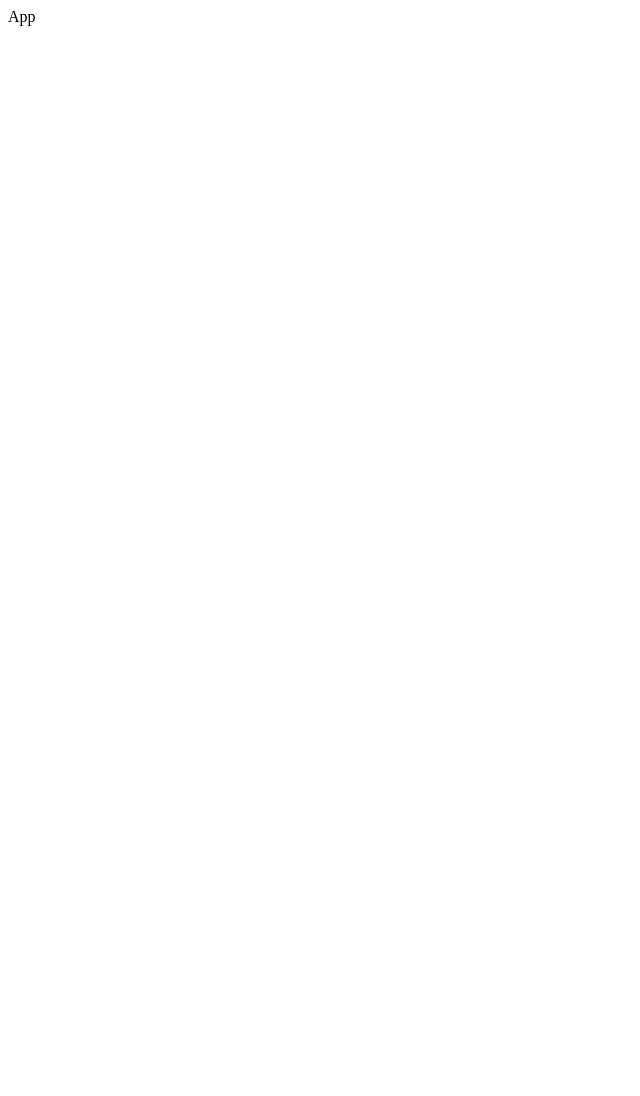
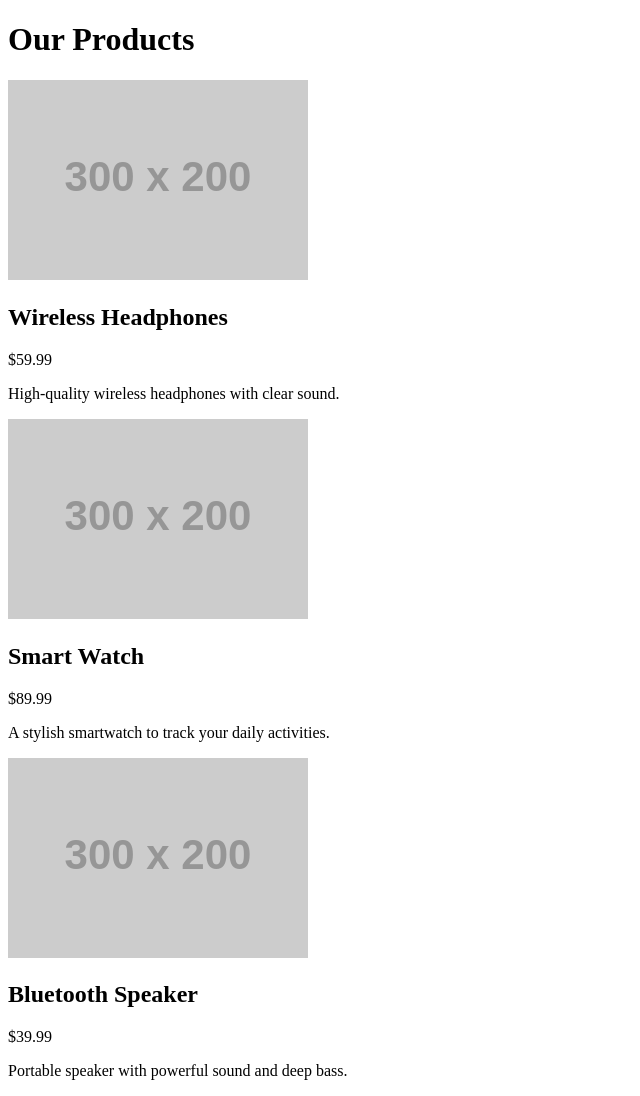
Before and after one commit to majd-hourani/product-gallery, a React (Vite) app: page / in a window 1280 px wide. Shown: the whole page, without its empty margins (0-640 px from the left). Before the commit the page ends 800 px from the top, so only its background shows below. Built offline with nearby package versions, Linux system fonts and the light colour scheme.

Commit message:
Add three static product cards to the App component

```diff
--- a/src/App.jsx
+++ b/src/App.jsx
@@ -1,5 +1,30 @@
 function App() {
-  return <div>App</div>;
+  return (
+    <div>
+      <h1>Our Products</h1>
+
+      <div>
+        <img src="https://placehold.co/300x200" alt="Wireless Headphones" />
+        <h2>Wireless Headphones</h2>
+        <p>$59.99</p>
+        <p>High-quality wireless headphones with clear sound.</p>
+      </div>
+
+      <div>
+        <img src="https://placehold.co/300x200" alt="Smart Watch" />
+        <h2>Smart Watch</h2>
+        <p>$89.99</p>
+        <p>A stylish smartwatch to track your daily activities.</p>
+      </div>
+
+      <div>
+        <img src="https://placehold.co/300x200" alt="Bluetooth Speaker" />
+        <h2>Bluetooth Speaker</h2>
+        <p>$39.99</p>
+        <p>Portable speaker with powerful sound and deep bass.</p>
+      </div>
+    </div>
+  );
 }
 
 export default App;
```
